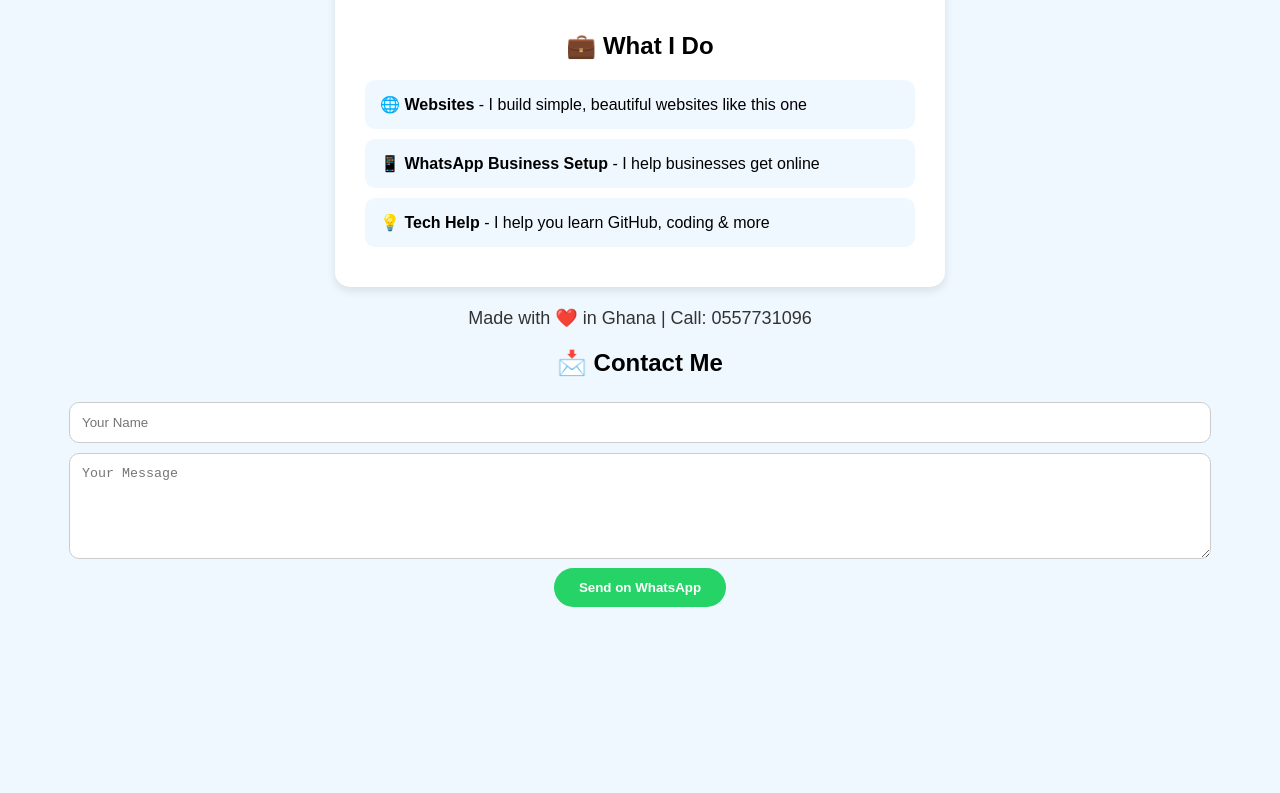
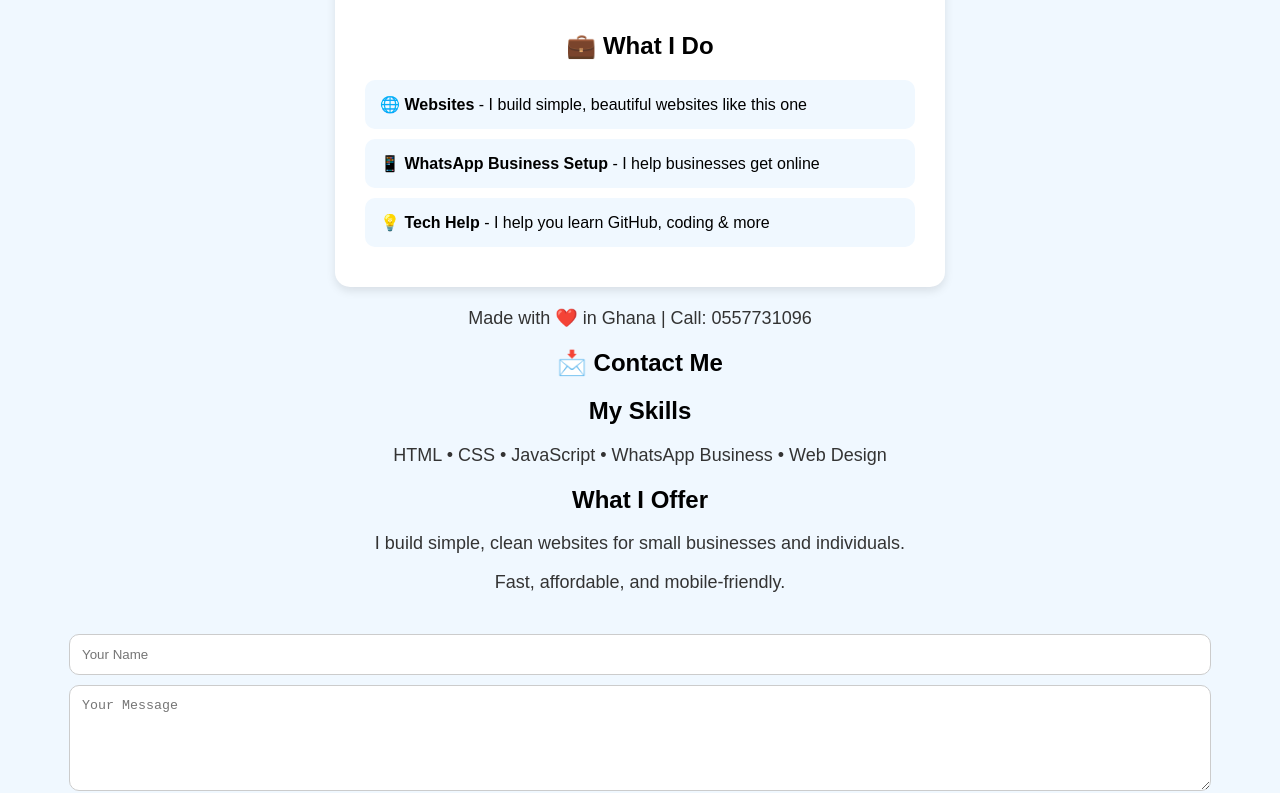
Before and after one commit to fawortwe231-tech/fawortwe-codes, a plain HTML site: page index.html in a window 1280 px wide. Shown: the part 452-1245 px from the top of the page. Before the commit the page ends 1099 px from the top, so only its background shows below. Drawn offline with Linux system fonts and the light colour scheme.

Commit message:
Add skills and offerings sections to index.html
Added sections for skills and offerings to the webpage.

```diff
--- a/index.html
+++ b/index.html
@@ -35,9 +35,13 @@ body.dark .service { background: #2a2a2a; }
 <div class="service">💡 <b>Tech Help</b> - I help you learn GitHub, coding & more</div>
 </div>
 <p>Made with ❤️ in Ghana | Call: 0557731096</p>
-</script>
-  </body>
   <h2>📩 Contact Me</h2>
+  <h2>My Skills</h2>
+<p>HTML • CSS • JavaScript • WhatsApp Business • Web Design</p>
+<h2>What I Offer</h2>
+<p>I build simple, clean websites for small businesses and individuals.</p>
+<p>Fast, affordable, and mobile-friendly.</p>
+<br>
 <input id="name" placeholder="Your Name" style="width:90%;padding:12px;margin:5px;border-radius:10px;border:1px solid #ccc;">
 <br>
 <textarea id="msg" placeholder="Your Message" style="width:90%;padding:12px;margin:5px;border-radius:10px;border:1px solid #ccc;height:80px;"></textarea>
```
